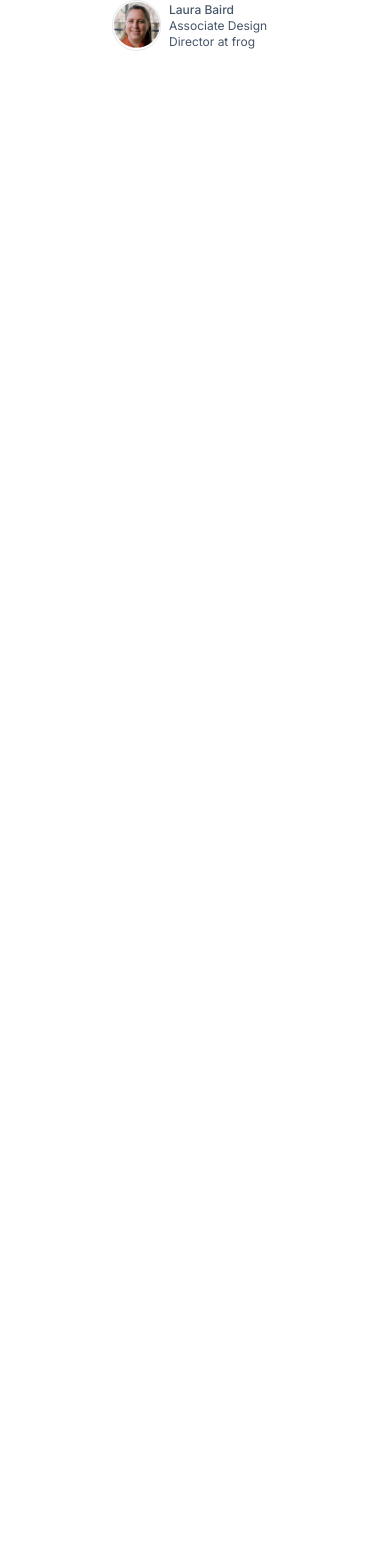
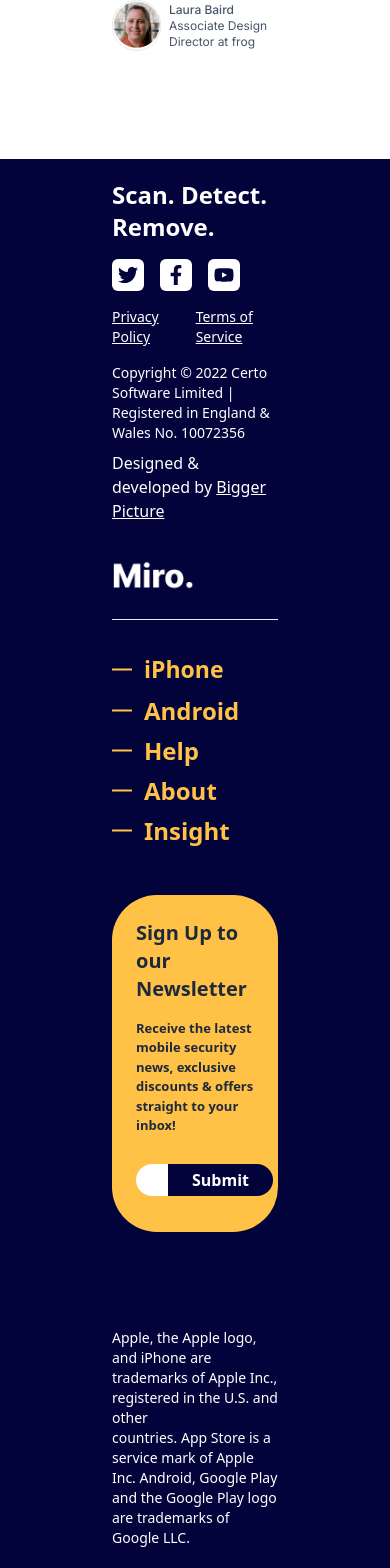
Before and after one commit to mahfuzar175/miro-landing-page, a React (Vite) app: page / in a window 390 px wide. Shown: the part 7792-9360 px from the top of the page. Before the commit the page ends 7855 px from the top, so only its background shows below. Built offline with nearby package versions, Linux system fonts and the light colour scheme.

Commit message:
footer completed

```diff
--- a/src/Layout/Main.jsx
+++ b/src/Layout/Main.jsx
@@ -10,7 +10,7 @@
       <Container>
         <Outlet></Outlet>
       </Container>
-      {/* <Footer></Footer> */}
+      <Footer></Footer>
     </div>
   );
 };
--- a/src/Pages/Shared/Footer.jsx
+++ b/src/Pages/Shared/Footer.jsx
@@ -1,10 +1,98 @@
+import { FaFacebookF, FaTwitter, FaYoutube } from "react-icons/fa";
 import Container from "./Container";
+import miro from "../../assets/images/Miro.png";
+import span from "../../assets/images/span.png";
 
 const Footer = () => {
   return (
-    <div>
+    <div className="bg-[#02033B] text-white mt-24">
       <Container>
-        <h2>This footer</h2>
+        <div className="py-5 lg:py-20">
+          <div className="grid grid-cols-1 md:grid-cols-2 lg:grid-cols-3 justify-center items-center gap-4">
+            <div className="space-y-4 lg:space-y-10">
+              <h2 className="text-2xl font-bold ">Scan. Detect. Remove.</h2>
+              <div className="flex items-center gap-x-4 lg:gap-x-9">
+                <div className="bg-white rounded-md h-8 w-8">
+                  <FaTwitter className="text-[#02033B] text-xl mx-auto mt-[6px]" />
+                </div>
+                <div className="bg-white rounded-md h-8 w-8 ">
+                  <FaFacebookF className="text-[#02033B] text-xl mx-auto mt-[6px]" />
+                </div>
+                <div className="bg-white rounded-md h-8 w-8 ">
+                  <FaYoutube className="text-[#02033B] text-xl mx-auto mt-[6px]" />
+                </div>
+              </div>
+              <div className="flex items-center gap-x-4">
+                <h3 className="underline text-sm">Privacy Policy</h3>
+                <h3 className="underline text-sm"> Terms of Service</h3>
+              </div>
+              <div className="space-y-2">
+                <p className="text-sm">
+                  Copyright © 2022 Certo Software Limited | Registered in
+                  England & Wales No. 10072356
+                </p>
+                <p>
+                  Designed & developed by{" "}
+                  <span className="underline">Bigger Picture</span>
+                </p>
+              </div>
+            </div>
+            <div>
+              <img className="py-4 w-18 lg:w-36" src={miro} alt="miro" />
+              <div className="pt-4 lg:pt-6">
+                <ul className="flex flex-col space-y-2 text-[#FFC247]">
+                  <li className="flex  items-center gap-3 text-[23px] font-bold">
+                    <img src={span} alt="span" />
+                    <p>iPhone</p>
+                  </li>
+                  <li className="flex items-center gap-3 text-2xl font-bold">
+                    <img src={span} alt="span" />
+                    <p>Android</p>
+                  </li>
+                  <li className="flex items-center gap-3 text-2xl font-bold">
+                    <img src={span} alt="span" />
+                    <p>Help</p>
+                  </li>
+                  <li className="flex items-center gap-3 text-2xl font-bold">
+                    <img src={span} alt="span" />
+                    <p>About</p>
+                  </li>
+                  <li className="flex items-center gap-3 text-2xl font-bold">
+                    <img src={span} alt="span" />
+                    <p>Insight</p>
+                  </li>
+                </ul>
+              </div>
+            </div>
+            <div className="bg-[#FFC247] rounded-[45px] w-full mt-8 lg:mt-0">
+              <div className="p-6 space-y-4">
+                <h2 className="text-xl font-bold text-slate-800">
+                  Sign Up to our Newsletter
+                </h2>
+                <p className="text-slate-800 text-[13px] font-semibold">
+                  Receive the latest mobile security news, exclusive discounts &
+                  offers straight to your inbox!
+                </p>
+                <div className="flex items-center py-3">
+                  <input
+                    className="py-1 px-4 w-full outline-none rounded-l-full"
+                    type="email"
+                    placeholder="Email address"
+                  />
+                  <button className="px-6 py-1 font-semibold bg-[#02033B] text-white rounded-r-full">
+                    Submit
+                  </button>
+                </div>
+              </div>
+            </div>
+          </div>
+          <p className="pt-24 text-sm">
+            Apple, the Apple logo, and iPhone are trademarks of Apple Inc.,
+            registered in the U.S. and other <br /> countries. App Store is a
+            service mark of Apple Inc. Android, Google Play <br /> and the
+            Google Play logo are trademarks of Google LLC.
+          </p>
+        </div>
       </Container>
     </div>
   );
--- a/src/components/Review.jsx
+++ b/src/components/Review.jsx
@@ -8,7 +8,7 @@
 
 const Review = () => {
   return (
-    <div className="overflow-hidden py-3 md:py-7 lg:py-10 lg:mt-12 font-inter">
+    <div className="overflow-hidden py-3 md:py-7 lg:py-10 lg:mt-10 font-inter">
       {/* heading */}
       <div>
         <h1 className="text-center  text-[#050038] text-2xl md:text-3xl lg:text-5xl font-bold">
--- a/src/components/random.jsx
+++ /dev/null
@@ -1,89 +0,0 @@
-const random = () => {
-  return (
-    <div className="py-3 md:py-7 overflow-hidden relative lg:py-10  lg:mt-10">
-      <div>
-        <h1 className="text-center  text-[#050038] text-2xl md:text-3xl lg:text-5xl font-bold">
-          Loved by the world's best teams
-        </h1>
-        <div className="text-center pt-4 ">
-          <button className=" font-medium  lg:gap-2 border border-[#4262FF] px-4 lg:px-5 py-2 text-[15px] lg:text-[17px] lg:py-[9px] rounded-full  text-blue-500 ">
-            <div className="flex gap-1 items-center">
-              See all customer stories
-              <span>
-                <LuMoveRight className="mt-[2px] " />
-              </span>
-            </div>
-          </button>
-        </div>
-      </div>
-
-      <div className="grid grid-cols-1 mt-4 md:mt-6 lg:mt-7 cursor-pointer md:grid-cols-2 lg:grid-cols-3 gap-6 items-center">
-        <div className="border p-4 lg:h-[322px]">
-          <img className="w-[180px]" src={img} alt="logo" />
-          <p className="text-slate-600 pt-3 lg:pt-4">
-            “When the pandemic hit, those of us who thrive on in-person
-            collaboration were worried that our creativity and productivity
-            would suffer. Miro was the perfect tool to help us with
-            collaboration, white boarding, and retrospectives while remote.”
-          </p>
-
-          <div className="mt-4 lg:mt-10 flex gap-2 items-center">
-            <img src={user1} className="border rounded-full" alt="user" />
-            <div className="space-y-">
-              <h2 className="font-medium text-[18px] text-slate-600">
-                Roxanne Mustafa
-              </h2>
-              <p className=" text-[16px] text-slate-600">
-                Design Team Lead at VMware
-              </p>
-            </div>
-          </div>
-        </div>
-
-        <div className="border p-4 lg:h-[322px]">
-          <img className="w-[180px]" src={img2} alt="logo" />
-          <p className="text-slate-600 pt-3 lg:pt-4">
-            “Miro helps solve one of the major gaps in product design: how to
-            manage tasks across product designers whose projects are in
-            different tools.”
-          </p>
-
-          <div className="mt-4 lg:mt-24 flex gap-2 items-center">
-            <img src={user2} className="border rounded-full" alt="user" />
-            <div className="">
-              <h2 className="font-medium text-[18px] text-slate-600">
-                Jane Ashley
-              </h2>
-              <p className=" text-[16px] text-slate-600">
-                Head of Design at DocuSign
-              </p>
-            </div>
-          </div>
-        </div>
-
-        <div className="border p-4 lg:h-[322px]">
-          <img className="w-[180px]" src={img3} alt="logo" />
-          <p className="text-slate-600 pt-3 lg:pt-4">
-            “As we used Miro we moved from skepticism to belief to innovation,
-            and now we have a tool that’s at the core of what we do and will
-            continue to extend into the future.”
-          </p>
-
-          <div className="mt-4 lg:mt-[77px] flex gap-2 items-center">
-            <img src={user3} className="border rounded-full" alt="user" />
-            <div className="space-y-">
-              <h2 className="font-medium text-[18px] text-slate-600">
-                Laura Baird
-              </h2>
-              <p className=" text-[16px] text-slate-600">
-                Associate Design Director at frog
-              </p>
-            </div>
-          </div>
-        </div>
-      </div>
-    </div>
-  );
-};
-
-export default random;
```
Also changed, not shown: src/assets/images/Miro.png (added), src/assets/images/span.png (added).
